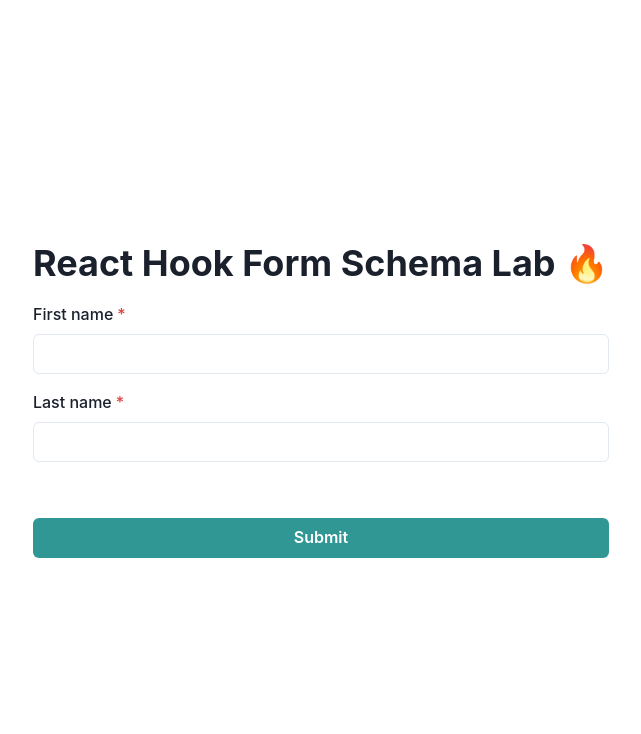
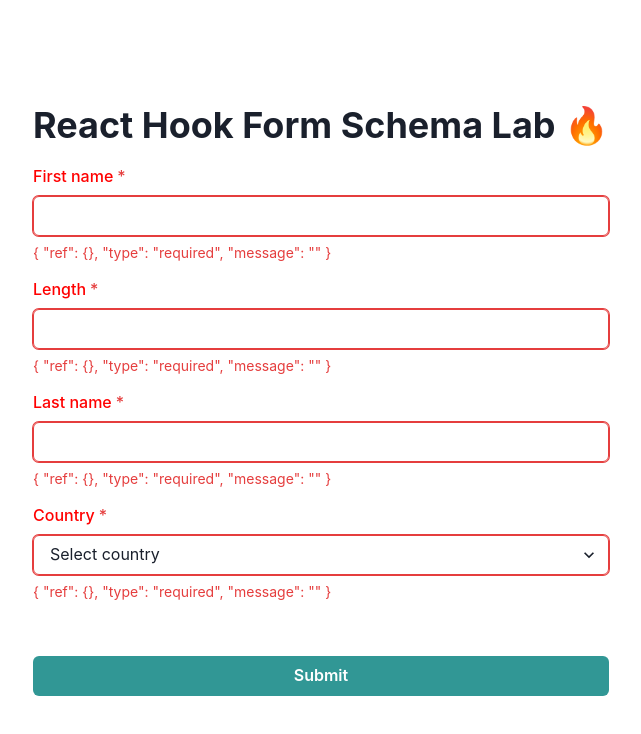
Before and after one commit to MomenSherif/react-hook-form-schema-lab, a React (Vite) app: page / in a window 1280 px wide. Shown: the top 734 px of the page, without its empty margins (319-960 px from the left). Built offline with nearby package versions, Linux system fonts and the light colour scheme.

Commit message:
chore: update example

```diff
--- a/src/App.tsx
+++ b/src/App.tsx
@@ -1,11 +1,13 @@
 import { Button, Center, Heading, VStack } from '@chakra-ui/react';
 
 import Form from './components/Form';
+import Select from './components/Select';
 import TextField from './components/TextField';
 
 type FormData = {
   firstName: string;
   lastName: string;
+  country: string;
 };
 
 function App() {
@@ -13,11 +15,34 @@ function App() {
 
   return (
     <Center minHeight="100vh">
-      <Form<FormData> onSubmit={handleSubmit}>
+      <Form<FormData> onSubmit={handleSubmit} noValidate>
         <VStack spacing="4">
           <Heading>React Hook Form Schema Lab 🔥</Heading>
-          <TextField name="firstName" label="First name" />
-          <TextField name="lastName" label="Last name" />
+          <TextField
+            name="firstName"
+            label="First name"
+            validation="required|alpha|minLength:$length"
+          />
+          <TextField
+            name="length"
+            label="Length"
+            validation="required|number|min:3"
+          />
+          <TextField
+            name="lastName"
+            label="Last name"
+            validation="required|alpha"
+          />
+          <Select
+            name="country"
+            label="Country"
+            placeholder="Select country"
+            validation="required"
+            options={[
+              { label: 'Egypt', value: 'EG' },
+              { label: 'France', value: 'FR' },
+            ]}
+          />
           <Button type="submit" w="full" mt="10!" colorScheme="teal">
             Submit
           </Button>
--- a/src/main.tsx
+++ b/src/main.tsx
@@ -5,9 +5,9 @@ import { ChakraProvider } from '@chakra-ui/react';
 import App from './App';
 
 ReactDOM.createRoot(document.getElementById('root') as HTMLElement).render(
-  <React.StrictMode>
-    <ChakraProvider>
-      <App />
-    </ChakraProvider>
-  </React.StrictMode>,
+  // <React.StrictMode>
+  <ChakraProvider>
+    <App />
+  </ChakraProvider>,
+  // </React.StrictMode>,
 );
```
